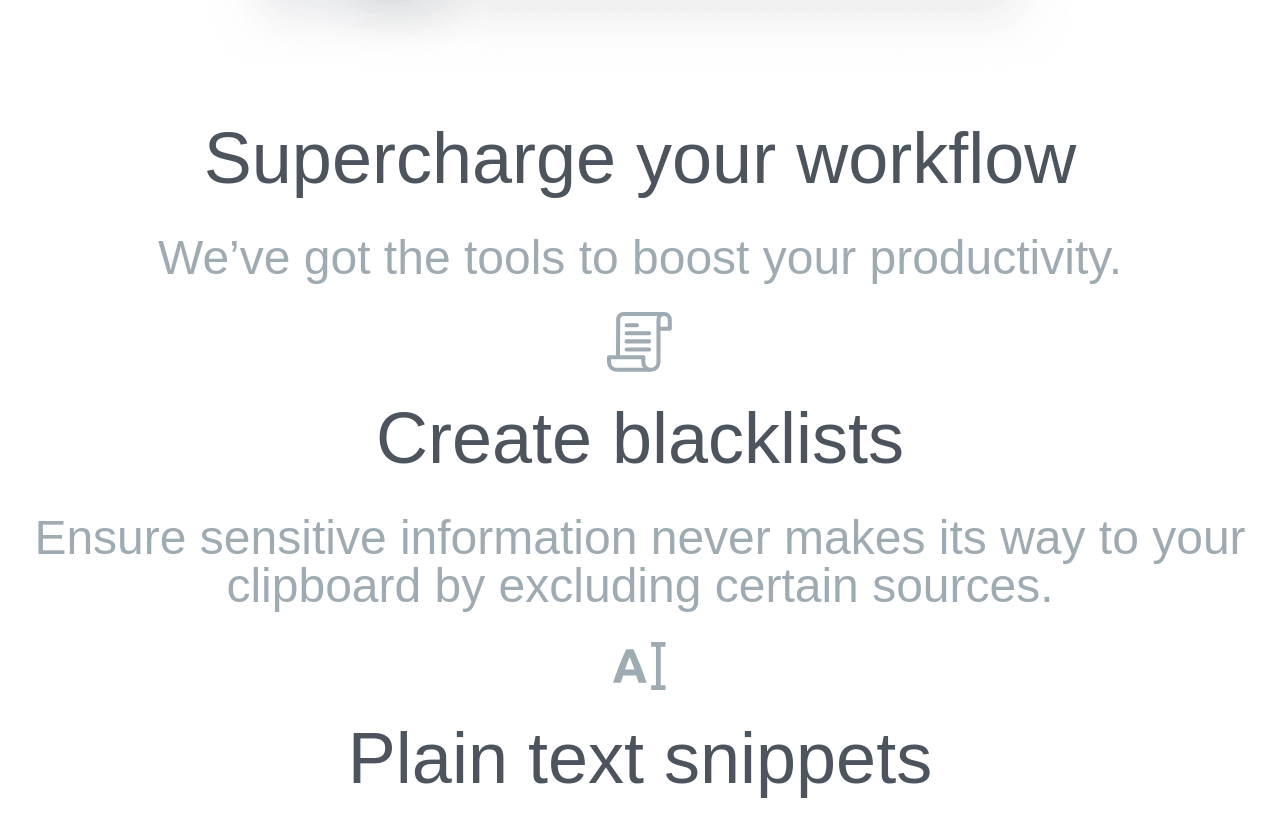
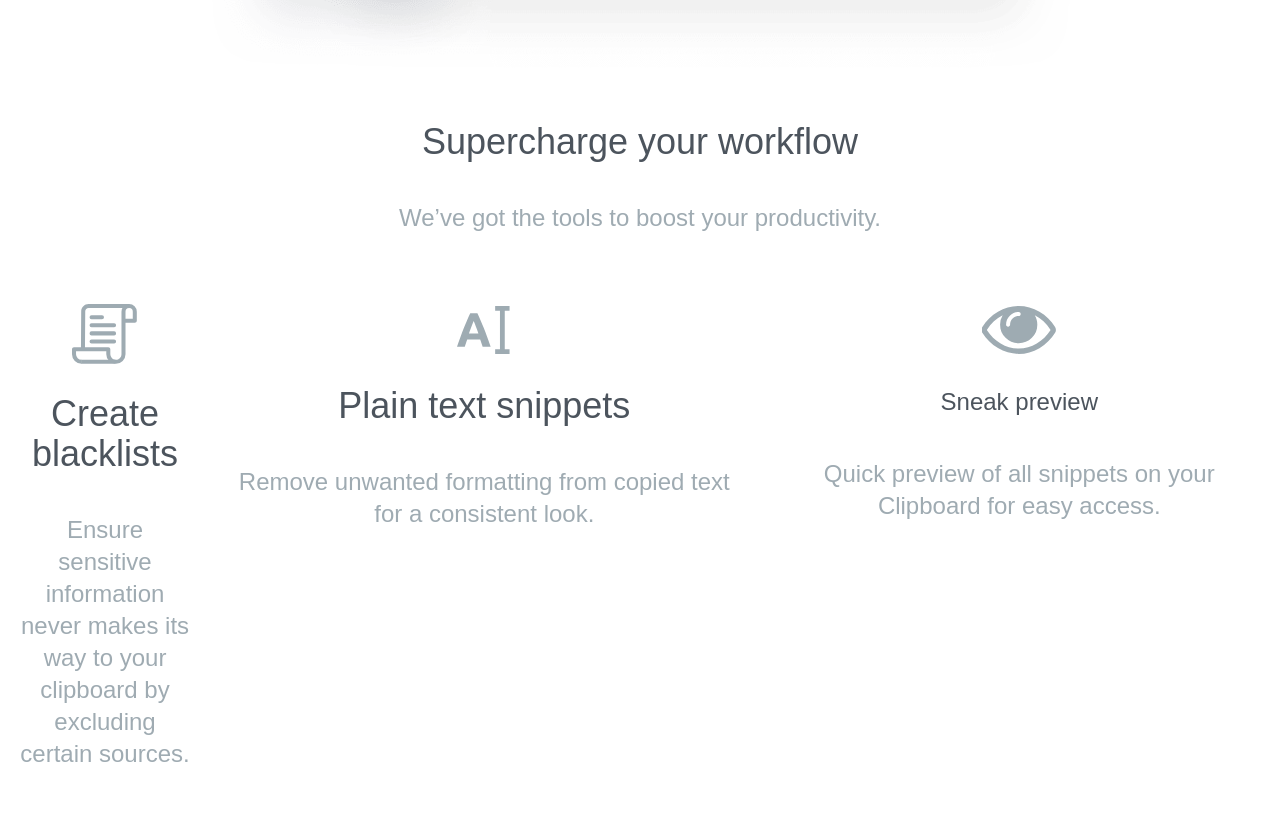
Before and after one commit to thedevbek/clipboard_landing, a website: page src/index.html in a window 1280 px wide. Shown: the part 3117-3930 px from the top of the page. Drawn offline with nearby package versions, Linux system fonts and the light colour scheme; files that its build step writes are made by us from their sources; a web font is replaced by a local one.

Commit message:
width issue

```diff
--- a/src/index.html
+++ b/src/index.html
@@ -92,46 +92,48 @@
 					alt="Phone and iPad"
 				/>
 			</section>
-			<section>
-				<h3 class="text-2xl mx-14 text-metal text-center md:text-7xl md:text-center md:mt-10  ">Supercharge your workflow</h3>
-				<p class="text-md text-center text-grayish mt-5 mx-5 mb-10 md:mx-5 md:text-center md:mt-10 md:text-5xl ">
+			<section >
+				<h3 class="text-2xl mx-14 text-metal text-center md:text-4xl md:text-center md:mt-10  ">Supercharge your workflow</h3>
+				<p class="text-md text-center text-grayish mt-5 mx-5 mb-20 md:text-center md:mt-10 md:text-2xl ">
                     We’ve got the tools to boost your productivity.</p>
 			</section>
-
-			<section>
+            <section class="flex flex-col md:flex-row lg:flex-row gap-3 md:gap-0   justify-center">
+			<section class="flex-1 items-center justify-around">
 					<img
                         class="mx-auto mb-10 md:scale-150"
 						src="/images/icon-blacklist.svg"
 						alt="Blacklist Icon"
 					/>
-					<h3 class="text-2xl mx-8 text-metal text-center md:text-7xl md:text-center md:mt-10  ">Create blacklists</h3>
-					<p class="text-md text-center text-grayish mt-5 mx-10 mb-10 md:mx-5 md:text-center md:mt-10 md:text-5xl ">
+					<h3 class="text-2xl mx-8 text-metal text-center md:text-4xl md:text-center md:mt-10  ">Create blacklists</h3>
+					<p class="text-md text-center text-grayish mt-5 mx-10 mb-10 md:mx-5 md:text-center md:mt-10 md:text-2xl ">
 						Ensure sensitive information never makes its way to your
 						clipboard by excluding certain sources.
 					</p>
 				</section>
+
 				<section>
 					<img
 						class="mx-auto mb-10 md:scale-150"
 						src="/images/icon-text.svg"
 						alt="Snippet Text Icon"
 					/>
-					<h3 class="text-2xl mx-8 text-metal text-center md:text-7xl md:text-center md:mt-10  ">Plain text snippets</h3>
-					<p class="text-lg text-center text-grayish mt-5 mx-10 mb-10 md:mx-5 md:text-center md:mt-10 md:text-5xl ">
+					<h3 class="text-2xl mx-8 text-metal text-center md:text-4xl md:text-center md:mt-10 ">Plain text snippets</h3>
+					<p class="text-lg text-center text-grayish mt-5 mx-10 mb-10 md:mx-5 md:text-center md:mt-10 md:text-2xl ">
 						Remove unwanted formatting from copied text for a
 						consistent look.
 					</p>
 				</section>
 				<section>
+                    <div>
 					<img
 						class="mx-auto mb-10 md:scale-150"
 						src="/images/icon-preview.svg"
 						alt="Sneak Preview Icon "
 					/>
 					<h3 class="text-2xl  text-metal text-center
-                    md:text-7xl md:text-center md:mt-10  ">Sneak preview</h3>
+                    md:text-2xl md:text-center md:mt-10  ">Sneak preview</h3>
 					<p class="text-md text-center text-grayish mt-5 mx-10 mb-10  lg:text-center
-                    md:mx-5 md:text-center md:mt-10 md:text-5xl ">
+                    md:mx-5 md:text-center md:mt-10 md:text-2xl ">
 						Quick preview of all snippets on your Clipboard for easy
 						access.
 					</p>
```
